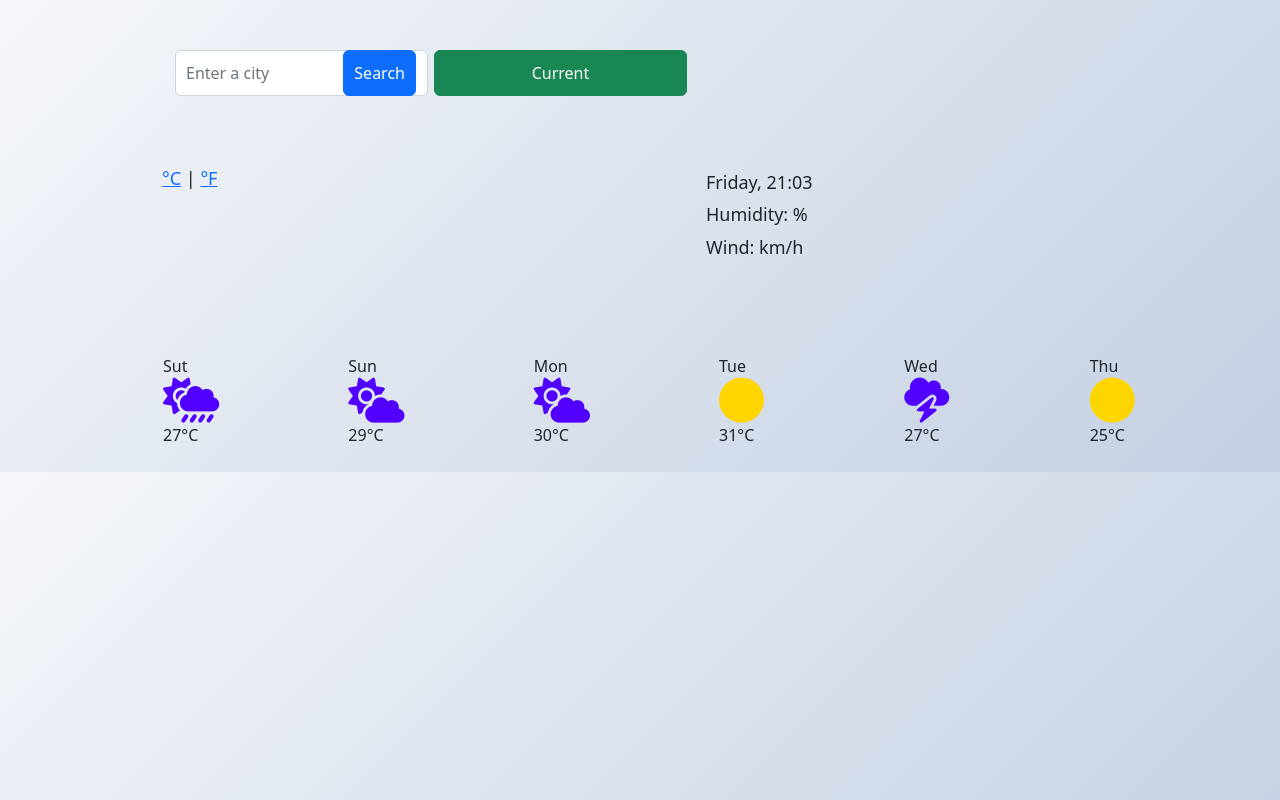
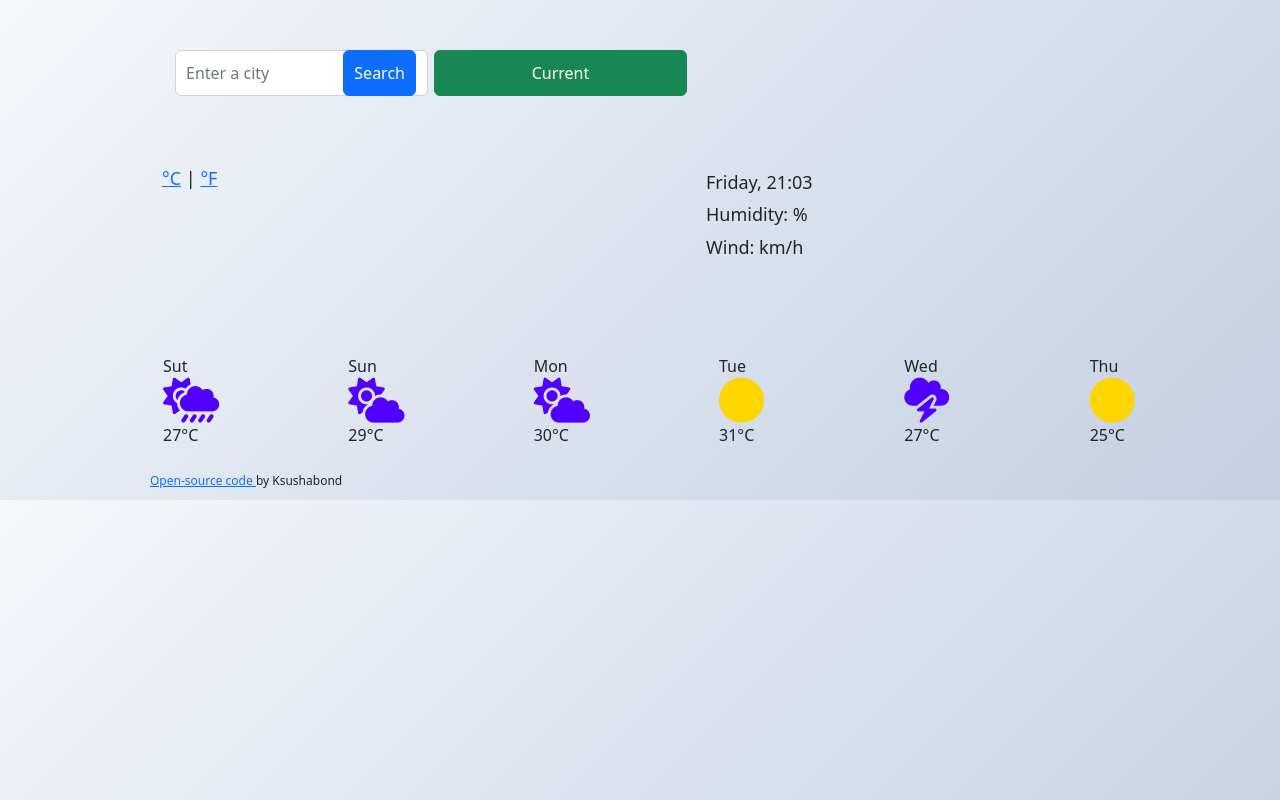
Before and after one commit to ksushabond/my-weather-app, a plain HTML site: page index.html in a window 1280 px wide. Drawn offline with nearby package versions, Linux system fonts and the light colour scheme; no server answers.

Commit message:
added a link "signature"

```diff
--- a/index.html
+++ b/index.html
@@ -123,6 +123,11 @@
       </div>
     </div>
   </div>
+  <p class="signature">
+    <a href="https://github.com/ksushabond/my-weather-app">
+    Open-source code
+  </a> by Ksushabond
+  </p>
 <script src="src/index.js"></script>
   </body>
 </html>
--- a/src/styles.css
+++ b/src/styles.css
@@ -55,3 +55,7 @@ h1 {
 .col-2 {
   padding: 25px;
 }
+.signature {
+  font-size: 12px;
+  margin-bottom: 10px;
+}
```
